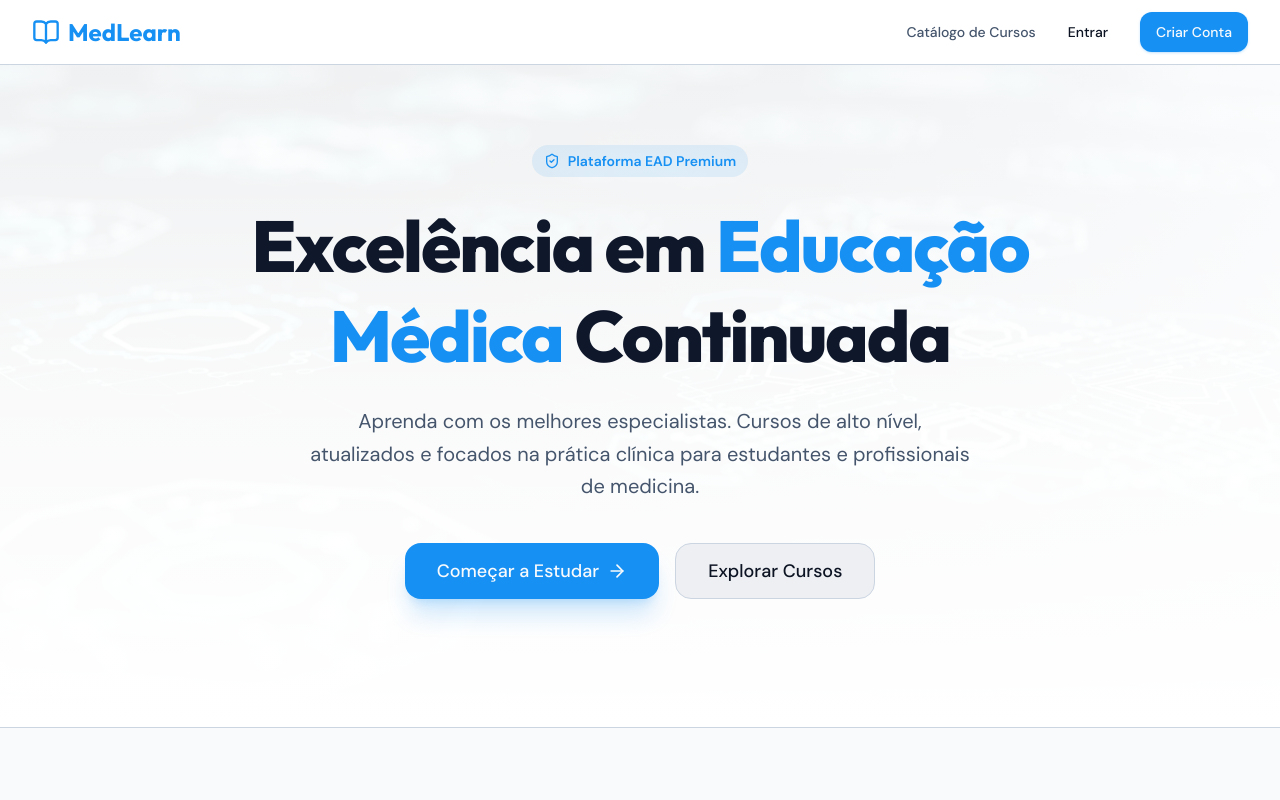
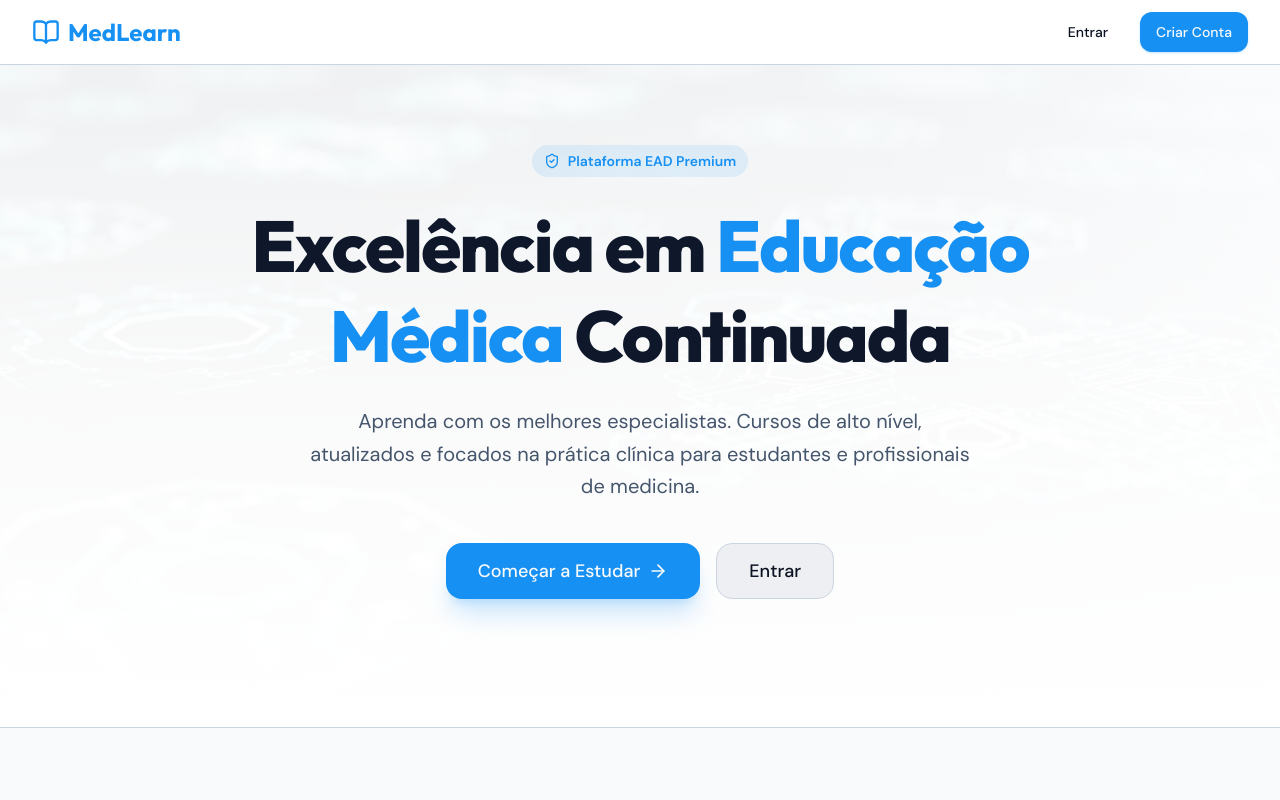
Before and after one commit to LeoEtraud/front-med-learn, a React (Vite) app: page / in a window 1280 px wide. Shown: the top 800 px of the page. Built offline with nearby package versions, Linux system fonts and the light colour scheme.

Commit message:
fix: remoção da página pública de catálogo de cursos

```diff
--- a/src/pages/public/CourseCatalog.tsx
+++ b/src/pages/public/CourseCatalog.tsx
@@ -44,7 +44,7 @@ export default function CourseCatalog() {
       window.history.back();
       return;
     }
-    navigate('/');
+    navigate('/student/dashboard');
   };
 
   return (
--- a/src/pages/public/Home.tsx
+++ b/src/pages/public/Home.tsx
@@ -24,11 +24,6 @@ export default function Home() {
           </div>
 
           <div className="hidden items-center gap-2 md:flex md:gap-4">
-            <Link to="/courses">
-              <span className="cursor-pointer text-sm font-medium text-slate-600 hover:text-primary">
-                Catálogo de Cursos
-              </span>
-            </Link>
             <Link to="/login">
               <Button variant="ghost">Entrar</Button>
             </Link>
@@ -53,11 +48,6 @@ export default function Home() {
                 <SheetTitle className="font-display">Menu</SheetTitle>
               </SheetHeader>
               <nav className="flex flex-col gap-2">
-                <Link to="/courses" onClick={() => setMobileNavOpen(false)}>
-                  <span className="block min-h-11 rounded-lg px-3 py-3 text-base font-medium text-slate-700 hover:bg-slate-100 touch-manipulation">
-                    Catálogo de Cursos
-                  </span>
-                </Link>
                 <Link to="/login" onClick={() => setMobileNavOpen(false)}>
                   <span className="block min-h-11 rounded-lg px-3 py-3 text-base font-medium text-slate-700 hover:bg-slate-100 touch-manipulation">
                     Entrar
@@ -102,9 +92,9 @@ export default function Home() {
                 Começar a Estudar <ArrowRight className="h-5 w-5 shrink-0" aria-hidden />
               </Button>
             </Link>
-            <Link to="/courses" className="w-full sm:w-auto">
+            <Link to="/login" className="w-full sm:w-auto">
               <Button size="lg" variant="outline" className="h-12 w-full rounded-xl px-6 text-base sm:h-14 sm:px-8 sm:text-lg">
-                Explorar Cursos
+                Entrar
               </Button>
             </Link>
           </div>
--- a/src/routes/index.tsx
+++ b/src/routes/index.tsx
@@ -26,11 +26,11 @@ export function AppRoutes() {
       <Route path="/register" element={<Register />} />
       <Route path="/forgot-password" element={<ForgotPassword />} />
       <Route path="/reset-password" element={<ResetPassword />} />
-      <Route path="/courses" element={<CourseCatalog />} />
-      <Route path="/courses/:id" element={<CourseDetail />} />
 
       {/* Student */}
       <Route element={<PrivateRoute allowedRoles={["STUDENT"]} />}>
+        <Route path="/courses" element={<CourseCatalog />} />
+        <Route path="/courses/:id" element={<CourseDetail />} />
         <Route path="/student/dashboard" element={<StudentDashboard />} />
         <Route path="/student/courses" element={<StudentCourses />} />
         <Route path="/student/profile" element={<StudentProfile />} />
```
